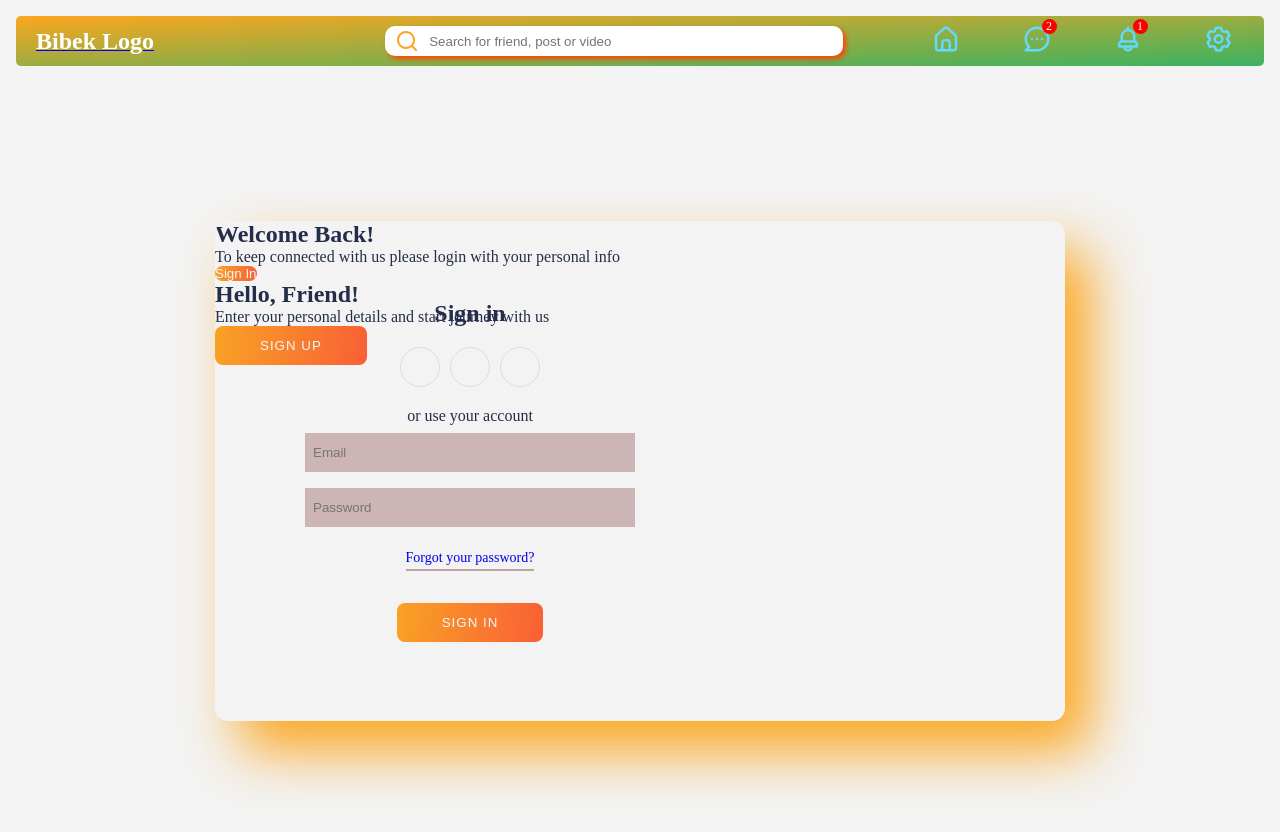
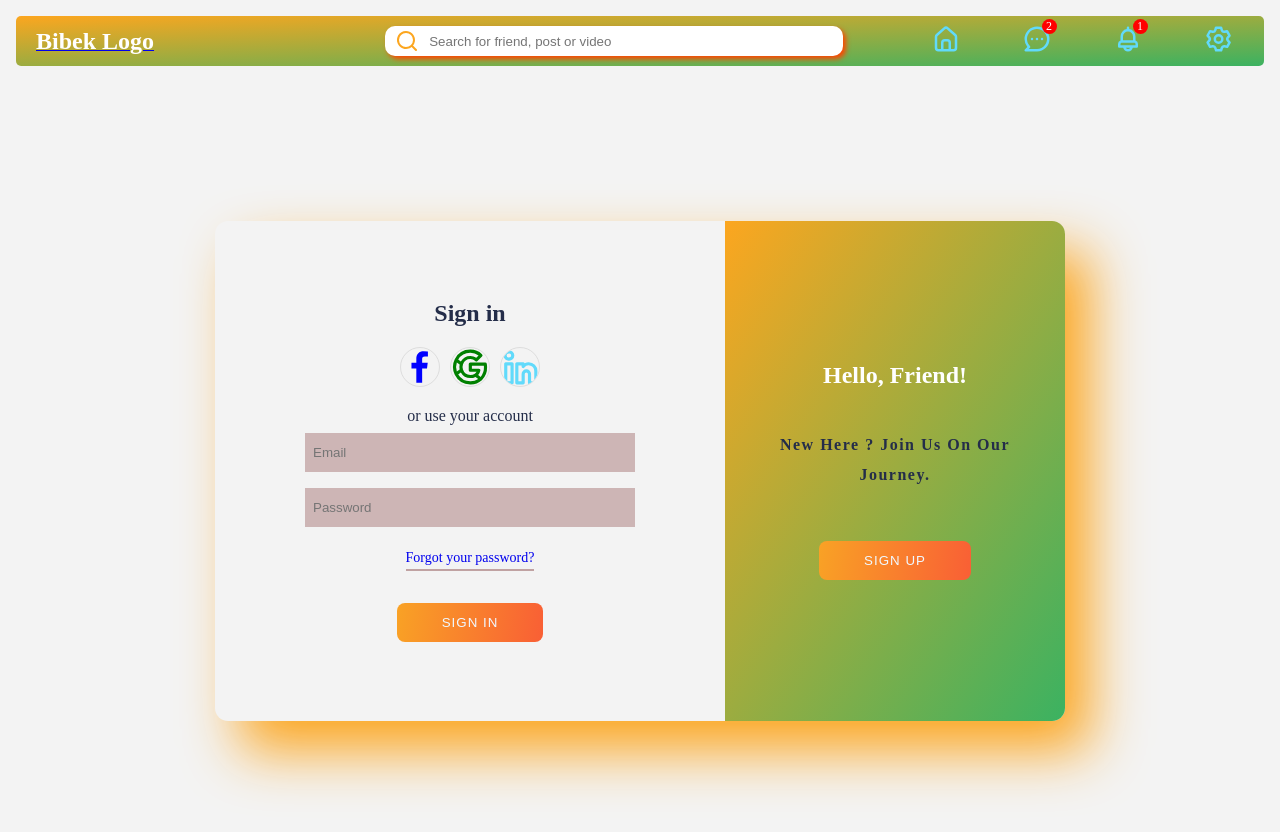
Before and after one commit to bikuu/Social-Media-App-MERN, a React (Create React App) app: page / in a window 1280 px wide. Shown: the top 832 px of the page. Built offline with nearby package versions, Linux system fonts and the light colour scheme; the HTML template or start-up script is replaced by a standard one.

Commit message:
Finish log register part

```diff
--- a/src/components/signUpForm/SignUpForm.css
+++ b/src/components/signUpForm/SignUpForm.css
@@ -18,15 +18,7 @@
   width: 60%;
   height: 100%;
   padding: 0 40px;
-  transition: all 0.5s ease-in-out;
-}
-
-.signUp-container {
-  opacity: 0;
-  z-index: 1;
-}
-.signIn-container {
-  z-index: 2;
+  transition: all 1s ease-in-out;
 }
 
 .form-container > form {
@@ -40,17 +32,32 @@
 
 .social-container {
   margin: 20px 0;
+  display: flex;
+  justify-content: center;
+  align-items: center;
 }
 
-.social-container a {
+.social-container .social {
   border: 1px solid #ddd;
   border-radius: 50%;
-  display: inline-flex;
-  justify-content: center;
-  align-items: center;
   margin: 0 5px;
   height: 40px;
   width: 40px;
+  cursor: pointer;
+  transition: all 0.5s ease-in-out;
+}
+
+.social-container .social:nth-child(1):hover {
+  background: blue;
+  color: #fff !important;
+}
+.social-container .social:nth-child(2):hover {
+  background: green;
+  color: #fff !important;
+}
+.social-container .social:nth-child(3):hover {
+  background: var(--iconColor);
+  color: #fff !important;
 }
 .form-container > span {
   font-size: 12px;
@@ -106,70 +113,41 @@
   background: #fff;
   color: var(--orange);
 } */
-.overlay-container {
+.goTo-container {
+  display: flex;
+  align-items: center;
+  justify-content: center;
+  flex-direction: column;
+  text-align: center;
+  height: 100%;
+  width: 340px;
   position: absolute;
   top: 0;
   left: 60%;
   width: 40%;
   height: 100%;
   overflow: hidden;
-  transition: transform 0.6s ease-in-out;
-  z-index: 9;
+  transition: all 1s ease-in-out;
+  background: linear-gradient(to bottom right, var(--orange), rgb(59, 178, 97));
 }
 
-.overlayBtn {
-  cursor: pointer;
-  position: absolute;
-  left: 50%;
-  top: 30%;
-  transform: translateX(-50%);
-  width: 143.67px;
-  height: 40px;
-  border: 1px solid #fff;
-  background: transparent;
-  border-radius: 20px;
+.goTo-container h2 {
+  color: #fff;
 }
-.overlay {
-  position: relative;
-  background: linear-gradient(to bottom right, var(--orange), rgb(59, 178, 97));
-  color: #fff;
-  left: -150%;
-  height: 100%;
-  width: 250%;
-  transition: transform 0.6s ease-in-out;
-}
-.overlay-panel {
-  position: absolute;
-  display: flex;
-  align-items: center;
-  justify-content: center;
-  flex-direction: column;
-  padding: 0 40px;
-  text-align: center;
-  height: 100%;
-  width: 340px;
-  transition: 0.6s ease-in-out;
-}
-.overlay-left {
-  right: 60%;
-  transform: translateX(-12%);
-}
-.overlay-right {
-  right: 0%;
-  transform: translateX(0%);
+.goTo-container p {
+  font-size: 16px;
+  font-weight: 600;
+  line-height: 30px;
+  letter-spacing: 1.5px;
+  margin: 25px 0 35px;
+  text-transform: capitalize;
 }
 
-.overlay-panel h2 {
-  color: #fff;
+.goTo-logIn,
+.goTo-signUp {
+  display: flex;
+  flex-direction: column;
+  align-items: center;
+  gap: 1rem;
+  width: 70%;
 }
-.overlay-panel > p {
-  font-size: 14px;
-  font-weight: 300;
-  line-height: 20px;
-  letter-spacing: 0.5px;
-  margin: 25px 0 35px;
-}
-.overlay-panel .signUp-btn {
-  /* border: none; */
-  background: transparent;
-}
--- a/src/components/signUpForm/SignUpForm.jsx
+++ b/src/components/signUpForm/SignUpForm.jsx
@@ -1,22 +1,30 @@
-import React from "react";
+import { useState } from "react";
 import "./SignUpForm.css";
+import {
+  UilFacebookF,
+  UilGoogle,
+  UilLinkedinAlt,
+} from "@iconscout/react-unicons";
 const SignUpForm = () => {
+  const [signUp, setSignUp] = useState(false);
+
+  function handleSignUp() {
+    setSignUp(true);
+  }
+  function handleSignIn() {
+    setSignUp(false);
+  }
+  const SignUp = () => {
     return (
-    <div className="signUpContainer" id="container">
-      <div className="container-wrapper">
-        <div className="form-container signUp-container">
       <form action="#">
         <h2>Create Account</h2>
         <div className="social-container">
-              <a href="#" className="social">
-                <i className="fab fa-facebook-f"></i>
-              </a>
-              <a href="#" className="social">
-                <i className="fab fa-google-plus-g"></i>
-              </a>
-              <a href="#" className="social">
-                <i className="fab fa-linkedin-in"></i>
-              </a>
+          <UilFacebookF className="social" style={{ color: "blue" }} />
+          <UilGoogle className="social" style={{ color: "green" }} />
+          <UilLinkedinAlt
+            className="social"
+            style={{ color: "var(--iconColor)" }}
+          />
         </div>
         <span>or use your email for registration</span>
         <div className="infield">
@@ -38,20 +46,20 @@ const SignUpForm = () => {
         </div>
         <button className="btn signUp-btn">Sign Up</button>
       </form>
-        </div>
-        <div className="form-container signIn-container">
+    );
+  };
+
+  const SignIn = () => {
+    return (
       <form action="#">
         <h2>Sign in</h2>
         <div className="social-container">
-              <a href="#" className="social">
-                <i className="fab fa-facebook-f"></i>
-              </a>
-              <a href="#" className="social">
-                <i className="fab fa-google-plus-g"></i>
-              </a>
-              <a href="#" className="social">
-                <i className="fab fa-linkedin-in"></i>
-              </a>
+          <UilFacebookF className="social" style={{ color: "blue" }} />
+          <UilGoogle className="social" style={{ color: "green" }} />
+          <UilLinkedinAlt
+            className="social"
+            style={{ color: "var(--iconColor)" }}
+          />
         </div>
         <span>or use your account</span>
         <div className="infield">
@@ -72,20 +80,33 @@ const SignUpForm = () => {
         </a>
         <button className="btn signUp-btn">Sign In</button>
       </form>
+    );
+  };
+
+  return (
+    <div className="signUpContainer">
+      <div className="container-wrapper">
+        <div className="form-container" style={{ left: signUp ? "40%" : "0" }}>
+          {signUp ? <SignUp /> : <SignIn />}
         </div>
-        <div className="goTo-container">
-          <div className="goTo">
+        <div className="goTo-container " style={{ left: signUp ? "0" : "60%" }}>
+          {signUp ? (
+            <div className="goTo-logIn ">
               <h2>Welcome Back!</h2>
-            <p>
-              To keep connected with us please login with your personal info
-            </p>
-            <button className="btn">Sign In</button>
-            <div className="goTo-signUp">
+              <p>Login and connect with new people around the world.</p>
+              <button className="btn signUp-btn" onClick={handleSignIn}>
+                Sign In
+              </button>
+            </div>
+          ) : (
+            <div className="goTo-signUp ">
               <h2>Hello, Friend!</h2>
-              <p>Enter your personal details and start journey with us</p>
-              <button className="btn signUp-btn">Sign Up</button>
+              <p>New Here ? Join Us On Our Journey.</p>
+              <button className="btn signUp-btn" onClick={handleSignUp}>
+                Sign Up
+              </button>
             </div>
-          </div>
+          )}
         </div>
       </div>
     </div>
```
Lines whose indentation alone changed are shown as unchanged.
